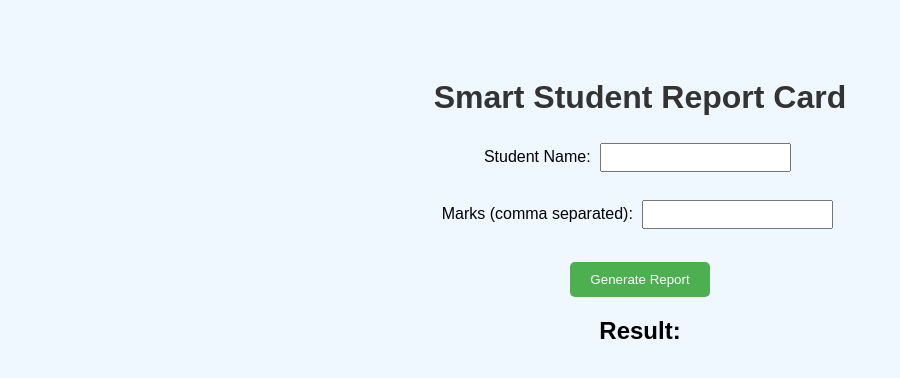
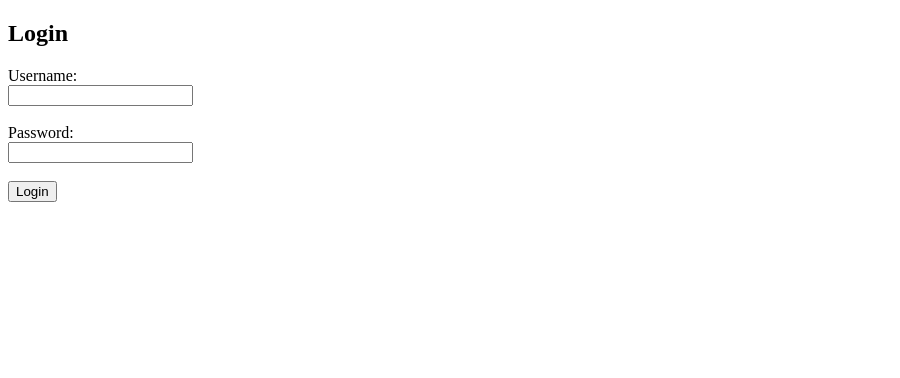
Before and after one commit to abii-002/SmartReportCard_Website, a plain HTML site: page index.html in a window 1280 px wide. Shown: the whole page, without its empty margins (0-900 px from the left). Drawn offline with Linux system fonts and the light colour scheme.

Commit message:
index.html

```diff
--- a/index.html
+++ b/index.html
@@ -1,25 +1,30 @@
 <!DOCTYPE html>
-<html lang="en">
+<html>
 <head>
-    <meta charset="UTF-8">
-    <meta name="viewport" content="width=device-width, initial-scale=1.0">
-    <title>Smart Student Report Card</title>
-    <link rel="stylesheet" href="style.css">
+  <title>Login</title>
+  <script>
+    function validateLogin() {
+      var username = document.getElementById("username").value;
+      var password = document.getElementById("password").value;
+
+      if (username === "saranathan" && password === "1234") {
+        window.location.href = "index.html"; // Redirect to your main page
+      } else {
+        alert("Invalid username or password");
+      }
+
+      return false; // Prevent form from submitting normally
+    }
+  </script>
 </head>
 <body>
-    <h1>Smart Student Report Card</h1>
-
-    <label>Student Name:</label>
-    <input type="text" id="name"><br><br>
-
-    <label>Marks (comma separated):</label>
-    <input type="text" id="marks"><br><br>
-
-    <button onclick="calculateReport()">Generate Report</button>
-
-    <h2>Result:</h2>
-    <div id="result"></div>
-
-    <script src="script.js"></script>
+  <h2>Login</h2>
+  <form onsubmit="return validateLogin()">
+    <label>Username:</label><br>
+    <input type="text" id="username" required><br><br>
+    <label>Password:</label><br>
+    <input type="password" id="password" required><br><br>
+    <input type="submit" value="Login">
+  </form>
 </body>
 </html>
```
